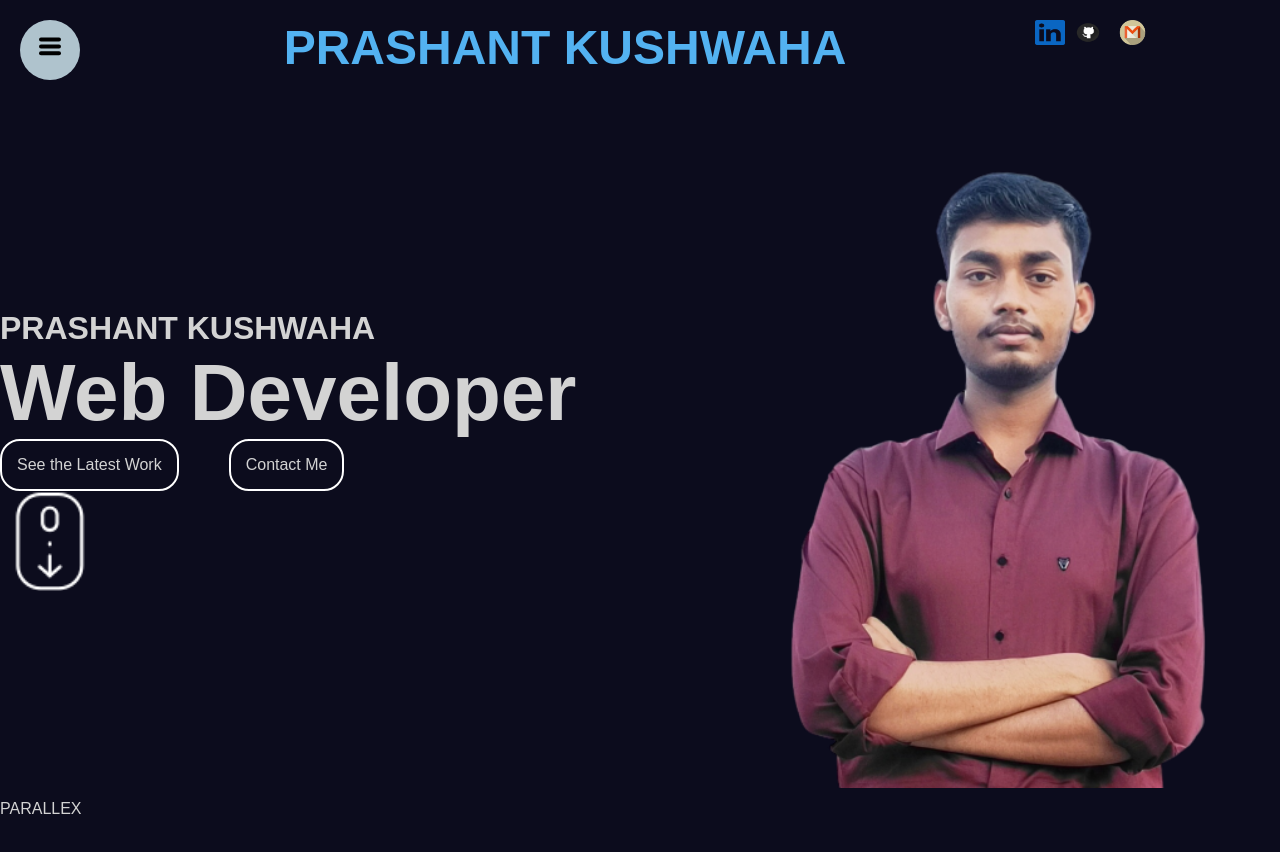
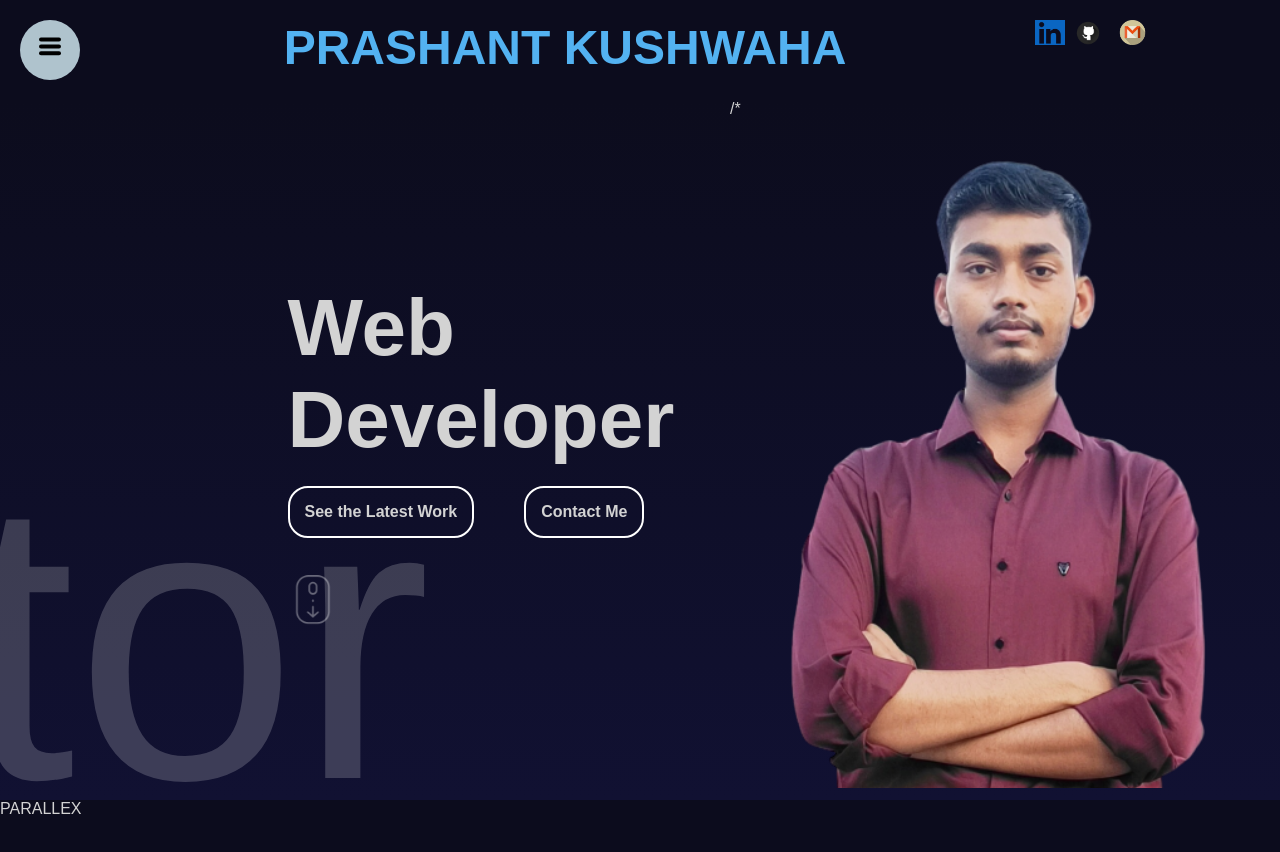
Before and after one commit to kushwahaPrashant24/Portfolio-, a React (Create React App) app: page / in a window 1280 px wide. Shown: the top 852 px of the page. Built offline with nearby package versions, Linux system fonts and the light colour scheme.

Commit message:
completed the Content section

```diff
--- a/src/Homepage/Content/Content.css
+++ b/src/Homepage/Content/Content.css
@@ -1,21 +1,23 @@
 #content{
-    height: calc(100vh-100px);
+    height: calc(100vh - 100px);
     display: flex;
+    background: linear-gradient(180deg, #0c0c1d, #111132);
 
 }
 
 /*text area*/
 #text-area{
     height: calc(100vh - 100px);
-    width: 150%;
+    width: 50%;
     display: flex;
     flex-direction: column;
     justify-content: center;
-    align-items: self-start;
+    margin-left: 210px;
 }
 
 #text-h2{
     font-size: 2rem;
+    color: rebeccapurple;
 
 }
 
@@ -26,38 +28,60 @@
 #text-info{
   display: flex;
   gap: 50px;
+  margin-top: 20px;
 }
+
 
 .buttoms{
     border: 2px solid white;
     border-radius: 20px;
     padding: 15px;
+    cursor: pointer;
+    font-weight: 700;
 }
 
 #Scrolling{
-    height: 100px;
-    width: 100px;
+    height: 50px;
+    width: 50px;
+    margin-top: 30px;
+
 }
 
 /*text area end*/
 
-#Wrapper{
-
+.Wrapper{
     height: 100%;
-    max-width: 100vw;
-    background-color: aqua;
+    width: calc(100vw - 550px);
+    display: flex;
+    align-items: center;
+    justify-content: center;
 
 }
+
+.slidingtext{
+    position: absolute;
+    font-size: 50vh;
+    bottom: -70px;
+    white-space: nowrap;
+    color: #ffffff30;
+    width: 50%;
+    text-overflow: hidden;
+}
+
+
+
 
 #Images{
     height: 100%;
     position: absolute;
 
     right: 0;
+
 }
 
 img{
     height: 86%;
     width: 550px;
     overflow: hidden;
+    object-fit: cover;
 }
--- a/src/Homepage/Content/Content.jsx
+++ b/src/Homepage/Content/Content.jsx
@@ -2,6 +2,22 @@ import React from "react";
 import '../Content/Content.css';
 import Image from '../../Images/png-removebg-preview.png';
 import Textarea from './textarea';
+import {motion} from "framer-motion";
+
+
+const sliderVariants = {
+  initial: {
+    x: 0,
+  },
+  animate: {
+    x: "-220%",
+    transition: {
+      repeat: Infinity,
+      repeatType:"mirror",
+      duration: 10,
+    },
+  },
+};
 
 
 
@@ -12,6 +28,9 @@ function Content (){
     <div className="Wrapper">
      <Textarea />
      </div>
+     /*<motion.div className="slidingtext" variants={sliderVariants} animate="animate" initial="initial">
+     innovator
+     </motion.div>
 
        <div id="Images"><img src={Image}  /></div>
 
--- a/src/Homepage/Content/textarea.jsx
+++ b/src/Homepage/Content/textarea.jsx
@@ -1,19 +1,54 @@
 import React from "react";
 import ScrollImg from '../../Images/scroll.png';
+import {motion} from "framer-motion";
+
+
+const textVariants = {
+   initial: {
+    x: -500,
+    opacity: 0,
+   },
+   animate: {
+    x: 0,
+    opacity: 1,
+    transition: {
+      duration: 1,
+      staggerChildren: 0.1,
+    },
+   },
+    scrollButton: {
+      opacity: 0,
+      y: 10,
+      transition: {
+        duration: 2,
+        repeat: Infinity
+      }
+    },
+
+};
+
+
 
 function textarea() {
-    return<div id="text-area">
-    <h2 id="text-h2">PRASHANT KUSHWAHA</h2>
-    <h1 id="text-h1">Web Developer</h1>
+    return<motion.div
+    id="text-area"
+    variants={textVariants}
+    initial="initial"
+    animate="animate"
+    >
+
+    <motion.h1 id="text-h1" variants={textVariants}>Web Developer</motion.h1>
 
 
-    <div id="text-info">
-    <div className="buttoms">See the Latest Work</div>
-    <div className="buttoms">Contact Me</div>
-    </div>
+    <motion.div id="text-info" variants={textVariants}>
+    <motion.div className="buttoms" variants={textVariants}>See the Latest Work</motion.div>
+    <motion.div className="buttoms" variants={textVariants}>Contact Me</motion.div>
+    </motion.div>
 
-   <img id="Scrolling" src={ScrollImg} />
- </div>
+   <motion.img id="Scrolling" src={ScrollImg} variants={textVariants}
+    animate="scrollButton"
+   />
+ </motion.div>
 
 }
 
```
